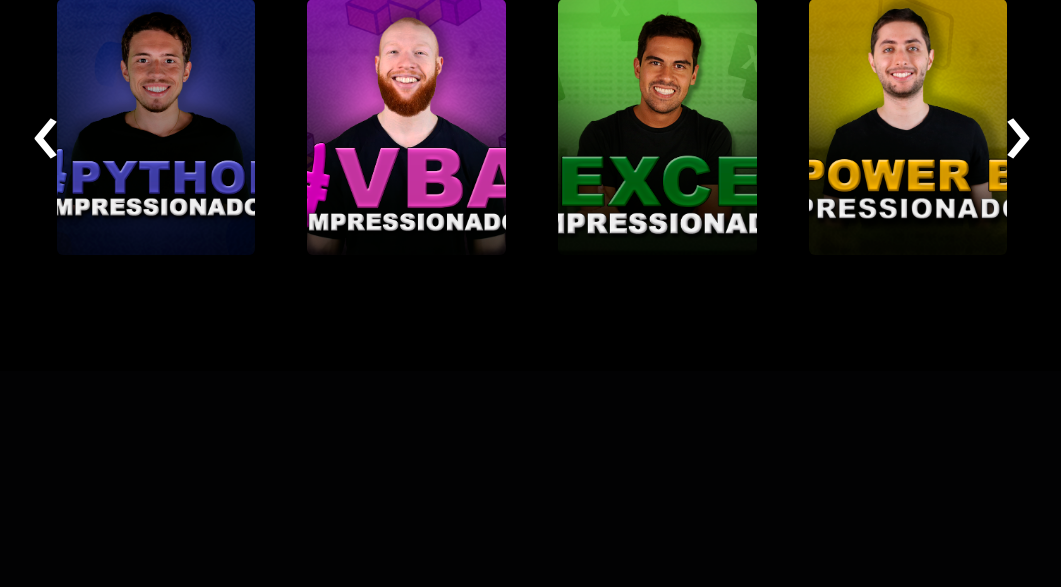
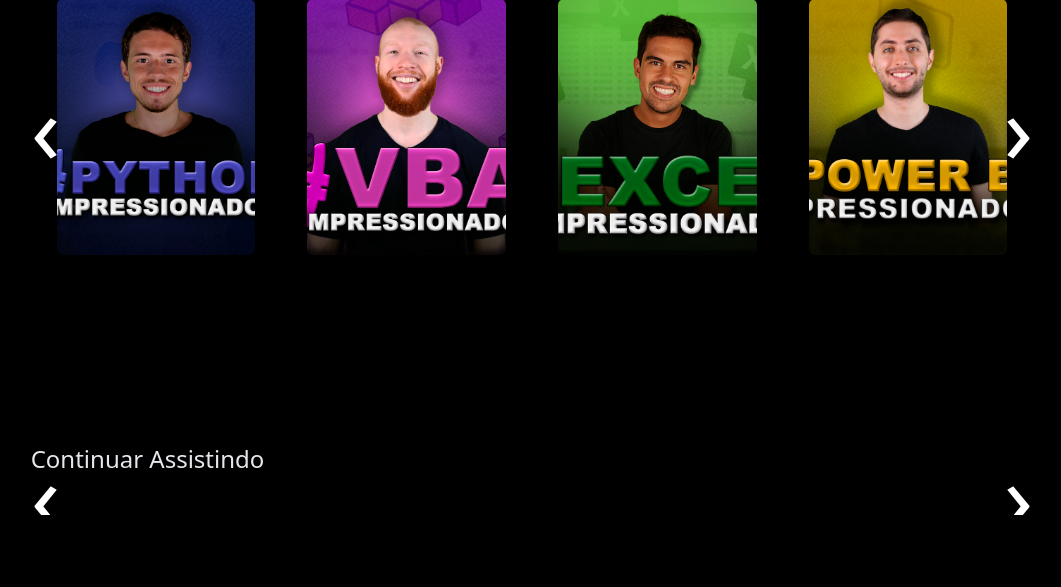
Before and after one commit to JBSilvaDev/HashFlix, a Django app: page /filmes/ in a window 1280 px wide. Shown: the part 1469-2056 px from the top of the page, without its empty margins (108-1169 px from the left). Before the commit the page ends 1724 px from the top, so only its background shows below. Run offline with Django 4.2, Linux system fonts and the light colour scheme; data comes from the database, SQL or seed files in the repository; both versions use the stored data as it was after the commit; some libraries are stand-ins or nearby versions.

Commit message:
secao filme vistos

```diff
--- a/filme/templates/homeFilmes.html
+++ b/filme/templates/homeFilmes.html
@@ -115,7 +115,7 @@
   </section>
 
 
-  <!-- <section class='bg-primary_black flex justify-center py-10'>
+  <section class='bg-primary_black flex justify-center py-10'>
     <div class="p-8 w-10/12 relative">
       <h2 class="text-gray-200 text-2xl font-medium">
         Continuar Assistindo
@@ -151,7 +151,7 @@
   </div>
 
   </div>
-  </section> -->
+  </section>
 
 </main>
 
```
Also changed, not shown: db.sqlite3.
